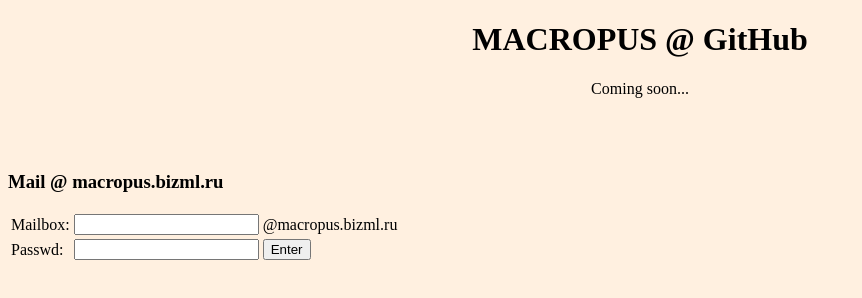
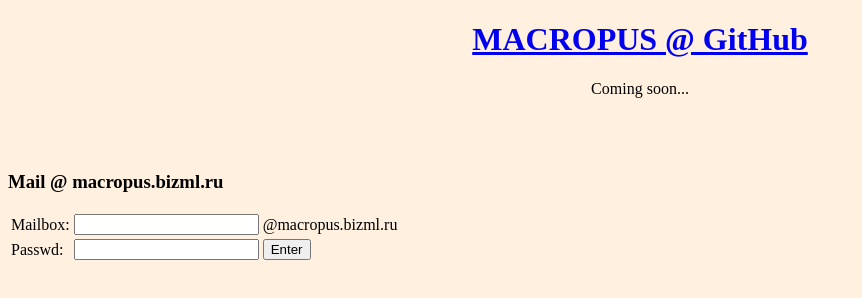
Before and after one commit to mathkang/Macropus, a plain HTML site: page index.html in a window 1280 px wide. Shown: the whole page, without its empty margins (0-862 px from the left). Drawn offline with Linux system fonts and the light colour scheme.

Commit message:
Update index.html

```diff
--- a/index.html
+++ b/index.html
@@ -6,7 +6,7 @@
 </head>
 <body bgcolor=#FFF0E0>
 <center>
-<h1>MACROPUS @ GitHub</h1>
+<h1><a href="https://github.com/mathkang/Macropus">MACROPUS @ GitHub</a></h1>
 Coming soon...
 </center>
 <br><br><br>
```
